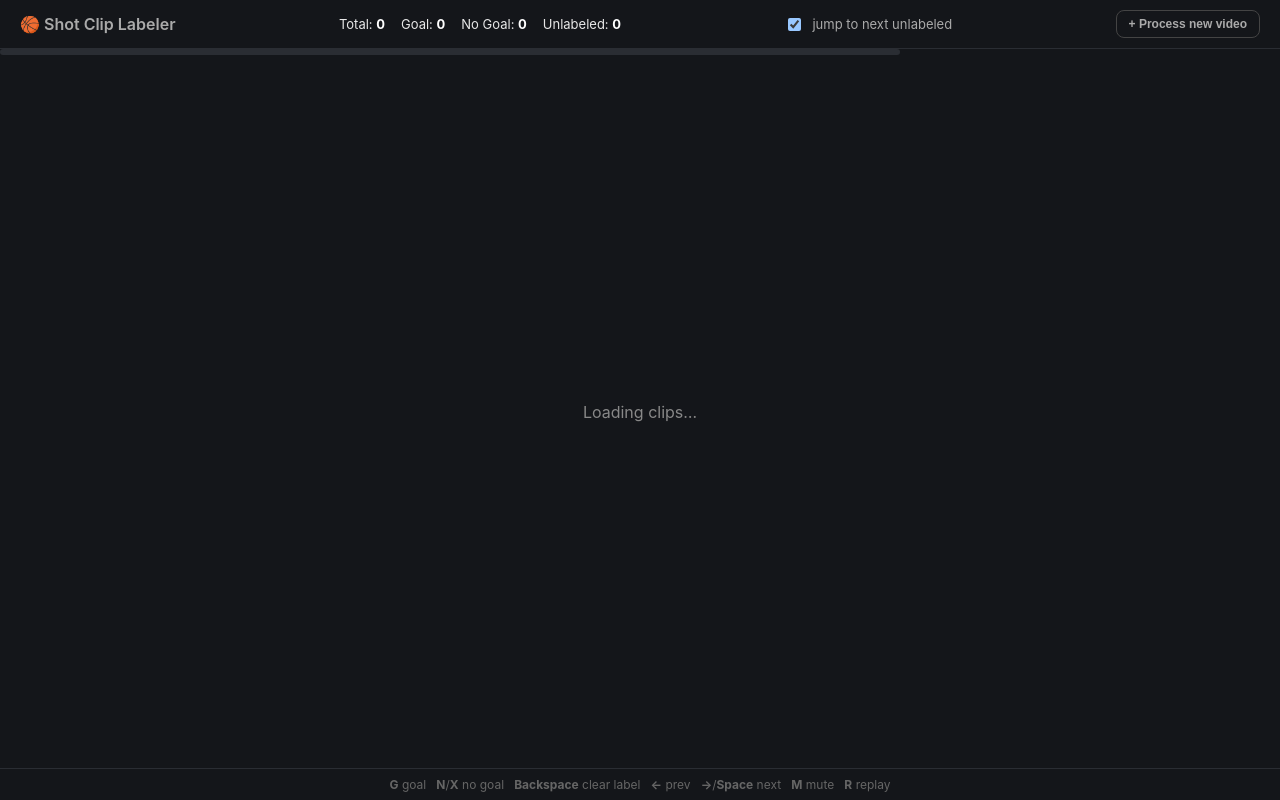
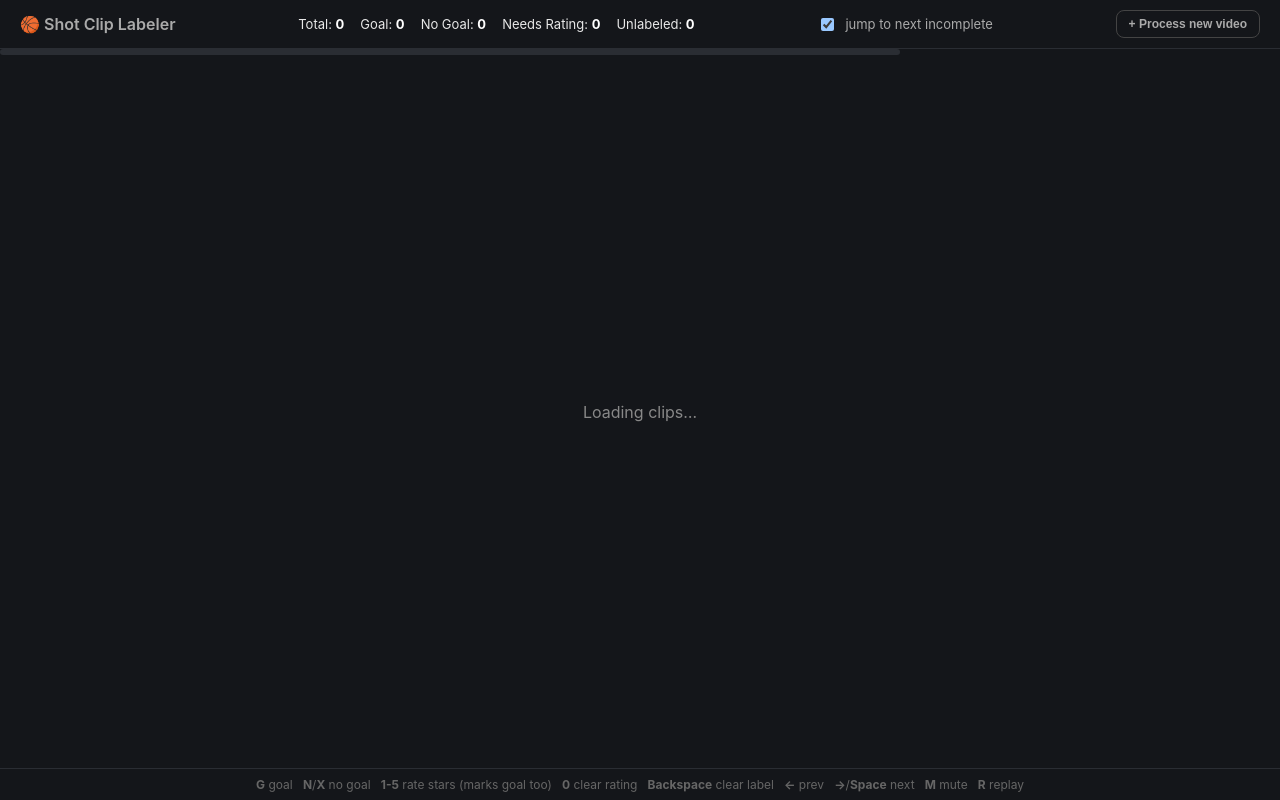
Before and after one commit to NUSTemple/basketball-shot-clipper, a Flask app: page / in a window 1280 px wide. Run offline with Flask 3, Linux system fonts and the light colour scheme.

Commit message:
Add star ratings to the label UI, star-aware export, and a process-videos skill
- Label UI: rate goal clips 1-5 stars (how good/highlight-worthy the
  make is) via new /api/star endpoint. Marking a clip goal now stays
  on it so you can rate; no_goal still auto-advances immediately.
  "jump to next unlabeled" becomes "jump to next incomplete" - a goal
  clip without a rating counts as incomplete, so existing labeled
  goals get picked up for retroactive rating automatically.
- shot-clipper-build-dataset: goal filenames now include the rating
  (e.g. shot_012_5star.mp4), and --min-stars filters the goal/ export
  to just your best-rated clips for pulling into a video edit.
- Add .claude/skills/process-videos: a Claude Code skill automating
  the new-videos-folder -> detect/cut/filter -> label UI review ->
  rated-highlights-export workflow end to end.
- .gitignore: skills are reusable/shareable project workflows, unlike
  the rest of .claude/ (local settings, session state) - carve out
  .claude/skills/ so this skill (and future ones) get committed.

Co-Authored-By: Claude Sonnet 5 <noreply@anthropic.com>

```diff
--- a/src/shot_clipper/label_ui/app.py
+++ b/src/shot_clipper/label_ui/app.py
@@ -1,10 +1,12 @@
-"""Local web UI for labeling shot-detection candidate clips as goal / no_goal.
+"""Local web UI for labeling shot-detection candidate clips as goal / no_goal,
+and rating goal clips 1-5 stars (how good/highlight-worthy the make is).
 
 Reads clip files from --clips-dir (default: $SHOT_CLIPPER_CLIPS_DIR, or the
 folder where clip_shots.py writes candidate clips, one subfolder per source
 video, shot_NNN.mp4 each) and reads/writes data/dataset/labels.json in this
 repo as each clip is labeled. That labels.json file, together with the clips
-it points at, is the goal/no_goal dataset.
+it points at, is the goal/no_goal dataset - and, via stars, a ranked
+shortlist of your best highlights (see shot-clipper-build-dataset --min-stars).
 
 Usage:
     shot-clipper-label-ui [--clips-dir PATH] [--port 5050]
@@ -70,6 +72,7 @@ def api_clips():
     for c in clips:
         entry = labels.get(c["path"])
         c["label"] = entry["label"] if entry else None
+        c["stars"] = entry.get("stars") if entry else None
     return jsonify({"clips_dir": str(clips_dir), "clips": clips})
 
 
@@ -92,7 +95,36 @@ def api_label():
     if label is None:
         labels.pop(clip, None)
     else:
-        labels[clip] = {"label": label, "labeled_at": datetime.now(timezone.utc).isoformat()}
+        # a star rating only means something for a goal clip - dropping to
+        # no_goal (or re-labeling) clears any previous rating
+        stars = labels.get(clip, {}).get("stars") if label == "goal" else None
+        labels[clip] = {"label": label, "labeled_at": datetime.now(timezone.utc).isoformat(),
+                         "stars": stars}
+    save_labels(labels)
+    return jsonify({"ok": True})
+
+
+@app.post("/api/star")
+def api_star():
+    """Rate a goal clip 1-5 stars (how good/highlight-worthy it is), or
+    clear the rating with stars: null. Only valid on a clip already labeled
+    goal - see shot-clipper-build-dataset --min-stars for using ratings to
+    pick your best clips."""
+    body = request.get_json(force=True)
+    clip = body.get("clip")
+    stars = body.get("stars")
+    if not clip:
+        abort(400, "missing clip")
+    if stars is not None and (not isinstance(stars, int) or not (1 <= stars <= 5)):
+        abort(400, "stars must be an integer 1-5, or null to clear")
+
+    labels = load_labels()
+    entry = labels.get(clip)
+    if entry is None or entry["label"] != "goal":
+        abort(400, "clip must be labeled goal before it can be rated")
+
+    entry["stars"] = stars
+    entry["rated_at"] = datetime.now(timezone.utc).isoformat()
     save_labels(labels)
     return jsonify({"ok": True})
 
--- a/src/shot_clipper/label_ui/templates/index.html
+++ b/src/shot_clipper/label_ui/templates/index.html
@@ -12,14 +12,15 @@
   }
   header {
     padding: 10px 20px; display: flex; align-items: center; justify-content: space-between;
-    border-bottom: 1px solid #2a2d33; flex-shrink: 0;
+    border-bottom: 1px solid #2a2d33; flex-shrink: 0; flex-wrap: wrap; gap: 8px;
   }
   header h1 { font-size: 16px; margin: 0; font-weight: 600; color: #aaa; }
   .stats { display: flex; gap: 16px; font-size: 13px; }
   .stats span b { color: #fff; }
   .stat-goal b { color: #4caf50; }
   .stat-nogoal b { color: #ef5350; }
-  main { flex: 1; display: flex; flex-direction: column; align-items: center; justify-content: center; gap: 16px; padding: 16px; min-height: 0; }
+  .stat-rating b { color: #f5b301; }
+  main { flex: 1; display: flex; flex-direction: column; align-items: center; justify-content: center; gap: 14px; padding: 16px; min-height: 0; }
   .clip-info { font-size: 14px; color: #999; text-align: center; }
   .clip-info b { color: #ddd; }
   .label-badge {
@@ -29,7 +30,7 @@
   .label-badge.no_goal { background: #3d1b1b; color: #ef5350; }
   .label-badge.none { background: #333; color: #888; }
   video {
-    max-height: 60vh; max-width: 90vw; background: #000; border-radius: 8px;
+    max-height: 55vh; max-width: 90vw; background: #000; border-radius: 8px;
     box-shadow: 0 4px 24px rgba(0,0,0,0.5);
   }
   .controls { display: flex; gap: 12px; flex-wrap: wrap; justify-content: center; }
@@ -64,6 +65,20 @@
   .process-status { font-size: 12px; color: #999; }
   .process-status.error { color: #ef5350; }
   .process-status.done { color: #4caf50; }
+
+  .stars-row { display: flex; align-items: center; gap: 6px; min-height: 34px; }
+  .stars-row.hidden { visibility: hidden; }
+  .star {
+    font-size: 30px; line-height: 1; cursor: pointer; color: #3a3d44; user-select: none;
+    transition: transform 0.05s ease, color 0.1s ease;
+  }
+  .star:hover { transform: scale(1.15); color: #7a6a2a; }
+  .star.filled { color: #f5b301; }
+  .star.filled:hover { color: #ffca28; }
+  .btn-clear-stars {
+    background: none; border: 1px solid #444; color: #999; padding: 6px 10px; font-size: 11px; margin-left: 6px;
+  }
+  .needs-rating-hint { font-size: 12px; color: #f5b301; }
 </style>
 </head>
 <body>
@@ -73,11 +88,12 @@
     <span>Total: <b id="stat-total">0</b></span>
     <span class="stat-goal">Goal: <b id="stat-goal">0</b></span>
     <span class="stat-nogoal">No Goal: <b id="stat-nogoal">0</b></span>
+    <span class="stat-rating">Needs Rating: <b id="stat-needs-rating">0</b></span>
     <span>Unlabeled: <b id="stat-unlabeled">0</b></span>
   </div>
   <label class="filter-row">
     <input type="checkbox" id="filter-unlabeled" checked>
-    jump to next unlabeled
+    jump to next incomplete
   </label>
   <button class="btn-toggle" id="toggle-process" onclick="toggleProcessPanel()">+ Process new video</button>
 </header>
@@ -97,7 +113,8 @@
 </main>
 
 <footer>
-  <b>G</b> goal &nbsp; <b>N</b>/<b>X</b> no goal &nbsp; <b>Backspace</b> clear label &nbsp;
+  <b>G</b> goal &nbsp; <b>N</b>/<b>X</b> no goal &nbsp; <b>1-5</b> rate stars (marks goal too) &nbsp;
+  <b>0</b> clear rating &nbsp; <b>Backspace</b> clear label &nbsp;
   <b>&larr;</b> prev &nbsp; <b>&rarr;</b>/<b>Space</b> next &nbsp; <b>M</b> mute &nbsp; <b>R</b> replay
 </footer>
 
@@ -108,6 +125,10 @@ let muted = true;
 
 const mainEl = document.getElementById('main');
 const filterUnlabeled = document.getElementById('filter-unlabeled');
+
+function isComplete(c) {
+  return c.label === 'no_goal' || (c.label === 'goal' && c.stars != null);
+}
 
 async function loadClips() {
   const res = await fetch('/api/clips');
@@ -121,7 +142,7 @@ async function loadClips() {
     mainEl.innerHTML = '<div class="empty">No clips found.</div>';
     return;
   }
-  idx = clips.findIndex(c => !c.label);
+  idx = clips.findIndex(c => !isComplete(c));
   if (idx === -1) idx = 0;
   render();
 }
@@ -130,13 +151,31 @@ function updateStats() {
   const total = clips.length;
   const goal = clips.filter(c => c.label === 'goal').length;
   const nogoal = clips.filter(c => c.label === 'no_goal').length;
+  const needsRating = clips.filter(c => c.label === 'goal' && c.stars == null).length;
   const unlabeled = total - goal - nogoal;
   document.getElementById('stat-total').textContent = total;
   document.getElementById('stat-goal').textContent = goal;
   document.getElementById('stat-nogoal').textContent = nogoal;
+  document.getElementById('stat-needs-rating').textContent = needsRating;
   document.getElementById('stat-unlabeled').textContent = unlabeled;
-  const labeled = goal + nogoal;
-  document.getElementById('progress-bar').style.width = total ? `${(labeled / total) * 100}%` : '0%';
+  const complete = clips.filter(isComplete).length;
+  document.getElementById('progress-bar').style.width = total ? `${(complete / total) * 100}%` : '0%';
+}
+
+function starsRowHtml(c) {
+  const stars = c.stars || 0;
+  const isGoal = c.label === 'goal';
+  let html = `<div class="stars-row${isGoal ? '' : ' hidden'}">`;
+  for (let n = 1; n <= 5; n++) {
+    html += `<span class="star ${n <= stars ? 'filled' : ''}" onclick="rate(${n})">★</span>`;
+  }
+  if (stars) {
+    html += `<button class="btn-clear-stars" onclick="rate(null)">clear rating</button>`;
+  } else if (isGoal) {
+    html += `<span class="needs-rating-hint">rate it (1-5)</span>`;
+  }
+  html += `</div>`;
+  return html;
 }
 
 function render() {
@@ -151,6 +190,7 @@ function render() {
     </div>
     <video id="player" src="/video/${encodeURIComponent(c.path).replace(/%2F/g, '/')}"
            autoplay loop ${muted ? 'muted' : ''} controls></video>
+    ${starsRowHtml(c)}
     <div class="controls">
       <button class="btn-nav" onclick="go(-1)">&larr; Prev</button>
       <button class="btn-goal" onclick="label('goal')">✅ Goal</button>
@@ -165,9 +205,9 @@ function render() {
 function nextTarget(fromIdx) {
   if (!filterUnlabeled.checked) return Math.min(fromIdx + 1, clips.length - 1);
   for (let i = fromIdx + 1; i < clips.length; i++) {
-    if (!clips[i].label) return i;
+    if (!isComplete(clips[i])) return i;
   }
-  // wrap: no more unlabeled ahead, just advance linearly (or stay if at end)
+  // wrap: nothing incomplete ahead, just advance linearly (or stay if at end)
   return Math.min(fromIdx + 1, clips.length - 1);
 }
 
@@ -183,13 +223,38 @@ function go(delta) {
 async function label(value) {
   const c = clips[idx];
   c.label = value;
+  if (value !== 'goal') c.stars = null; // a rating only makes sense for a goal clip
   render(); // optimistic update
   await fetch('/api/label', {
     method: 'POST',
     headers: { 'Content-Type': 'application/json' },
     body: JSON.stringify({ clip: c.path, label: value }),
   });
-  if (value !== null) {
+  // stay put on 'goal' so the user can rate it; no_goal/clear already move on or stay as before
+  if (value === 'no_goal') {
+    idx = nextTarget(idx);
+    render();
+  }
+}
+
+async function rate(stars) {
+  const c = clips[idx];
+  if (c.label !== 'goal') {
+    c.label = 'goal';
+    await fetch('/api/label', {
+      method: 'POST',
+      headers: { 'Content-Type': 'application/json' },
+      body: JSON.stringify({ clip: c.path, label: 'goal' }),
+    });
+  }
+  c.stars = stars;
+  render(); // optimistic update
+  await fetch('/api/star', {
+    method: 'POST',
+    headers: { 'Content-Type': 'application/json' },
+    body: JSON.stringify({ clip: c.path, stars }),
+  });
+  if (stars !== null) {
     idx = nextTarget(idx);
     render();
   }
@@ -272,6 +337,8 @@ document.addEventListener('keydown', (e) => {
   switch (e.key.toLowerCase()) {
     case 'g': label('goal'); break;
     case 'n': case 'x': label('no_goal'); break;
+    case '1': case '2': case '3': case '4': case '5': rate(parseInt(e.key, 10)); break;
+    case '0': if (clips[idx].label === 'goal') rate(null); break;
     case 'backspace': label(null); break;
     case 'arrowleft': go(-1); break;
     case 'arrowright': case ' ': e.preventDefault(); go(1); break;
```
Also changed, not shown: src/shot_clipper/build_dataset.py (+35 -7 lines), .claude/skills/process-videos/SKILL.md (added), README.md, 1 other file.
